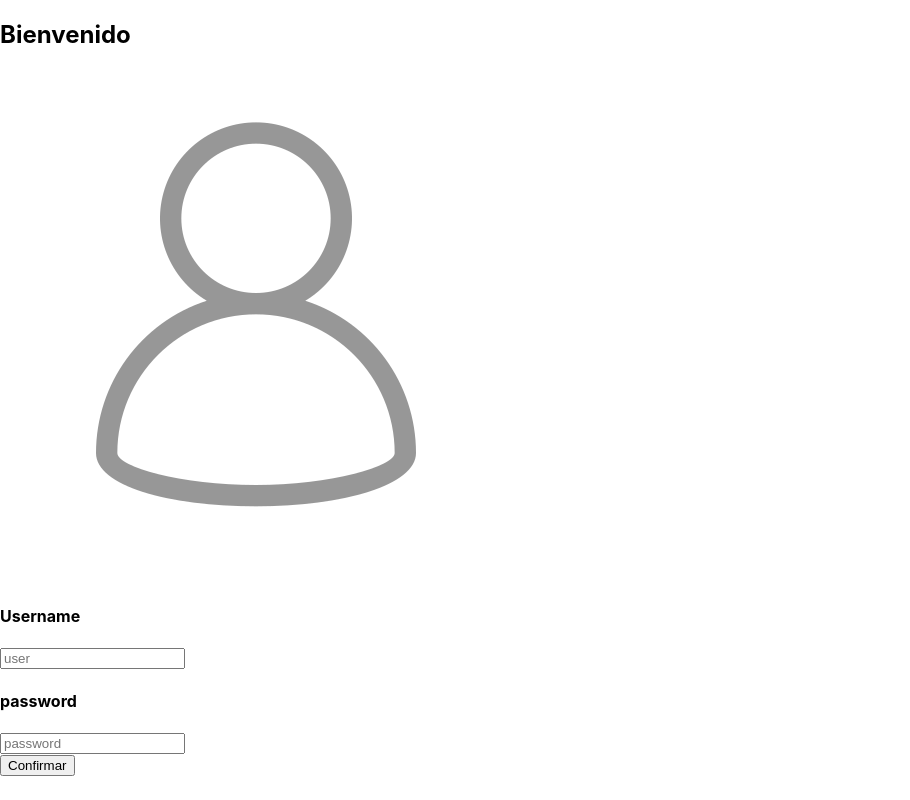
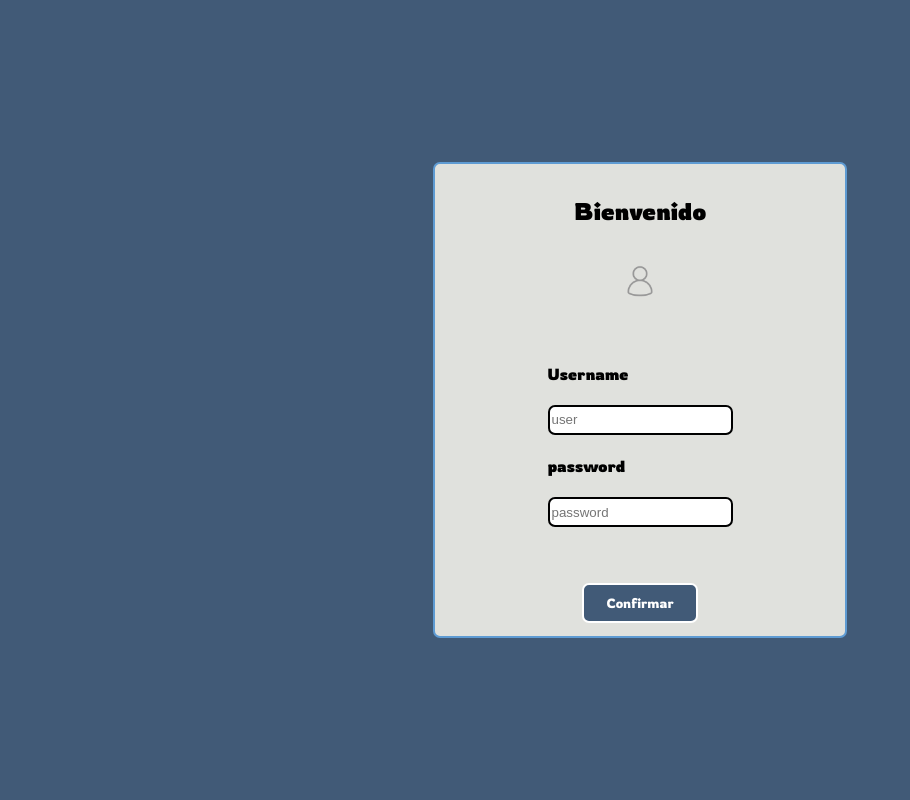
Before and after one commit to sambiux/proyecto, a React (Create React App) app in the folder frontend/: page / in a window 1280 px wide. Shown: the whole page, without its empty margins (0-910 px from the left). Built offline with nearby package versions, Linux system fonts and the light colour scheme.

Commit message:
Actualizando styles del componente App

```diff
--- a/frontend/src/App.css
+++ b/frontend/src/App.css
@@ -1,5 +1,18 @@
+
+@import url('https://fonts.googleapis.com/css2?family=Rowdies:wght@300;400;700&display=swap');
+
+body{
+  background-color: #415a77;
+  font-family: "Rowdies", sans-serif;
+  font-weight: 400;
+  font-style: normal;
+
+
+}
+
 .App {
   text-align: center;
+
 }
 
 .App-logo {
@@ -36,3 +49,88 @@
     transform: rotate(360deg);
   }
 }
+
+
+.divPadre{
+  width: 100%;
+  height: 100vh;
+  display: flex;
+  justify-content: center;
+  align-items: center;
+
+}
+
+.login{
+  width: 32vw;
+  height: 59vh;
+  border: 2px solid rgb(94, 155, 211);
+  display: flex;
+  flex-direction: column;
+  align-items: center;
+  justify-content: center;
+  border-radius: 7px;
+  background-color: #e0e1dd;
+  color: black;
+  font-weight: 150;
+}
+
+.login > div input {
+  display: flex;
+  justify-content: center;
+  align-items: center;
+  flex-direction: column;
+  height: 3vh;
+
+}
+
+.login input{
+  border: 2px solid black;
+  border-radius: 7px;
+
+}
+
+
+
+.loginCont h2{
+  padding-bottom: 2vh;
+  text-align: center;
+}
+
+.loginCont img{
+  height: 5vh;
+  width: 5vw;
+  object-fit: contain;
+  padding-bottom: 5vh;
+
+
+}
+
+.loginCont{
+  display: flex;
+  flex-direction: column;
+  justify-content: center;
+  align-items: center;
+}
+
+form .confirmarDts{
+  margin-top: 3vh;
+  display: flex;
+  justify-content: center;
+  align-items: center;
+}
+
+form .confirmarDts button{
+  border: 2px solid white;
+  background-color: #415a77;
+  border-radius: 7px;
+  height: 5vh;
+  width: 9vw;
+  color: white;
+  margin-top: 4vh;
+  font-family: "Rowdies", sans-serif;
+  transition: box-shadow 0.3s ease-in-out;
+}
+
+form .confirmarDts button:hover{
+  box-shadow: 2px 2px 2px black;
+}
```
